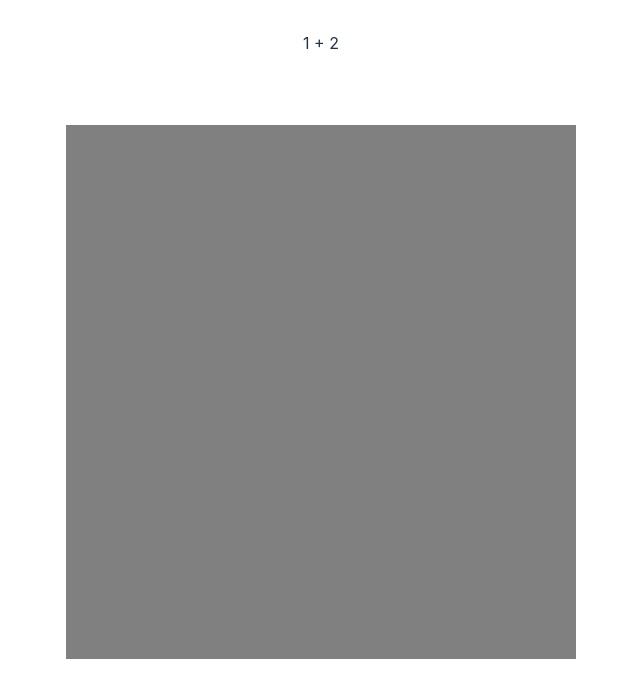
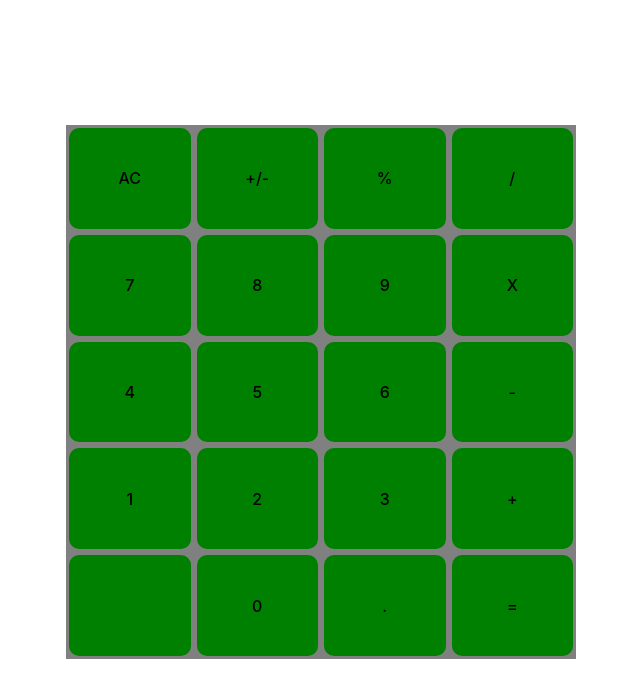
Before and after one commit to jmcaluyafuentes/mini-projects-react, a React (Vite) app in the folder calculator/: page / in a window 1280 px wide. Shown: the top 698 px of the page, without its empty margins (319-959 px from the left). Built offline with nearby package versions, Linux system fonts and the light colour scheme.

Commit message:
feat: add functionality to combine digits and a period input into single number

```diff
--- a/calculator/src/App.css
+++ b/calculator/src/App.css
@@ -26,7 +26,7 @@
   padding: 10px;
 }
 
-.buttons {
+.buttons-container {
   display: grid;
   grid-template-columns: repeat(4, 1fr);
   width: 100%;
@@ -34,3 +34,12 @@
   background-color: gray;
   border: 1px solid white;
 }
+
+.calc-button {
+  display: flex;
+  justify-content: center;
+  align-items: center;
+  background-color: green;
+  margin: 3px;
+  border-radius: 10px;
+}
--- a/calculator/src/App.jsx
+++ b/calculator/src/App.jsx
@@ -1,17 +1,57 @@
-import { useState } from 'react'
-import reactLogo from './assets/react.svg'
-import viteLogo from '/vite.svg'
+import { useState, useEffect } from 'react';
 import './App.css'
 import Display from './Display'
 
 function App() {
+  const [inputNumber, setInputNumber] = useState('');
+  const [decimalPoint, setDecimalPoint] = useState(0);
 
+  const buttonPress = (e) => {
+    const value = e.target.textContent;
+
+    if (Number.isFinite(Number(value))) {
+      constructNumber(value);
+    } else if (value === '.') {
+      console.log('decimal point')
+      if (decimalPoint === 0) {
+        setDecimalPoint(decimalPoint + 1);
+        constructNumber(value);
+      }
+    }
+  }
+
+  const constructNumber = (value) => {
+    setInputNumber(prev => prev + value);
+  }
+
+  useEffect(() => {
+    console.log(inputNumber);
+  }, [inputNumber]);
 
   return (
     <div className="calculator-container">
-      <Display />
-      <div className="buttons">
-
+      <Display inputNumber={inputNumber}/>
+      <div className="buttons-container">
+        <button className="calc-button" onClick={buttonPress}>AC</button>
+        <button className="calc-button" onClick={buttonPress}>+/-</button>
+        <button className="calc-button" onClick={buttonPress}>%</button>
+        <button className="calc-button" onClick={buttonPress}>/</button>
+        <button className="calc-button" onClick={buttonPress}>7</button>
+        <button className="calc-button" onClick={buttonPress}>8</button>
+        <button className="calc-button" onClick={buttonPress}>9</button>
+        <button className="calc-button" onClick={buttonPress}>X</button>
+        <button className="calc-button" onClick={buttonPress}>4</button>
+        <button className="calc-button" onClick={buttonPress}>5</button>
+        <button className="calc-button" onClick={buttonPress}>6</button>
+        <button className="calc-button" onClick={buttonPress}>-</button>
+        <button className="calc-button" onClick={buttonPress}>1</button>
+        <button className="calc-button" onClick={buttonPress}>2</button>
+        <button className="calc-button" onClick={buttonPress}>3</button>
+        <button className="calc-button" onClick={buttonPress}>+</button>
+        <button className="calc-button" onClick={buttonPress}> </button>
+        <button className="calc-button" onClick={buttonPress}>0</button>
+        <button className="calc-button" onClick={buttonPress}>.</button>
+        <button className="calc-button" onClick={buttonPress}>=</button>
       </div>
     </div>
   )
--- a/calculator/src/Display.jsx
+++ b/calculator/src/Display.jsx
@@ -1,15 +1,10 @@
 import React, { useState, useEffect } from 'react'
 
-const Display = () => {
-    const [input, setInput] = useState("");
-
-    useEffect(() => {
-        setInput('1 + 2');
-    }, [])
+const Display = ({ inputNumber }) => {
 
   return (
     <div className="display">
-        {input}
+        {inputNumber}
     </div>
   )
 }
```
